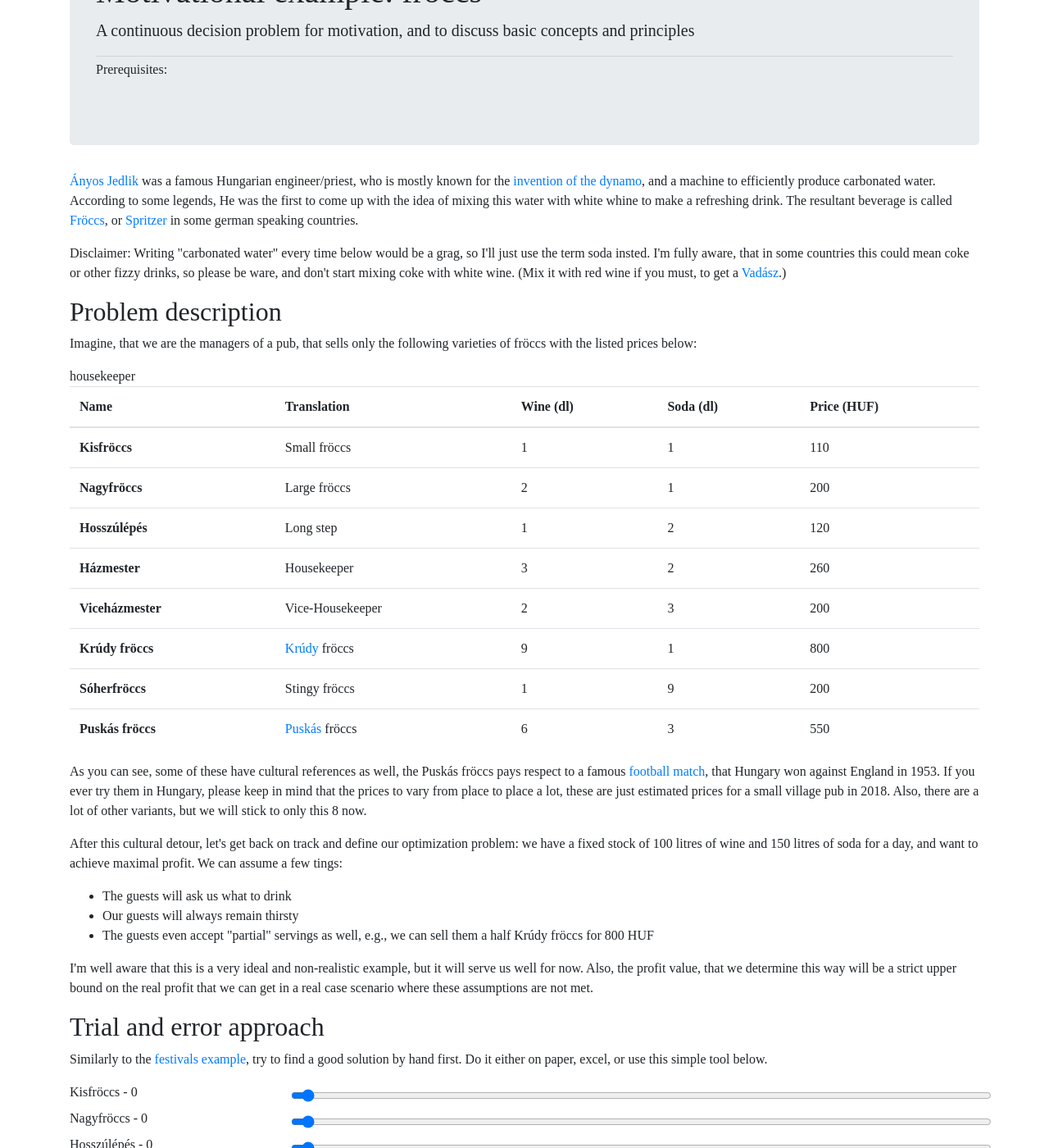
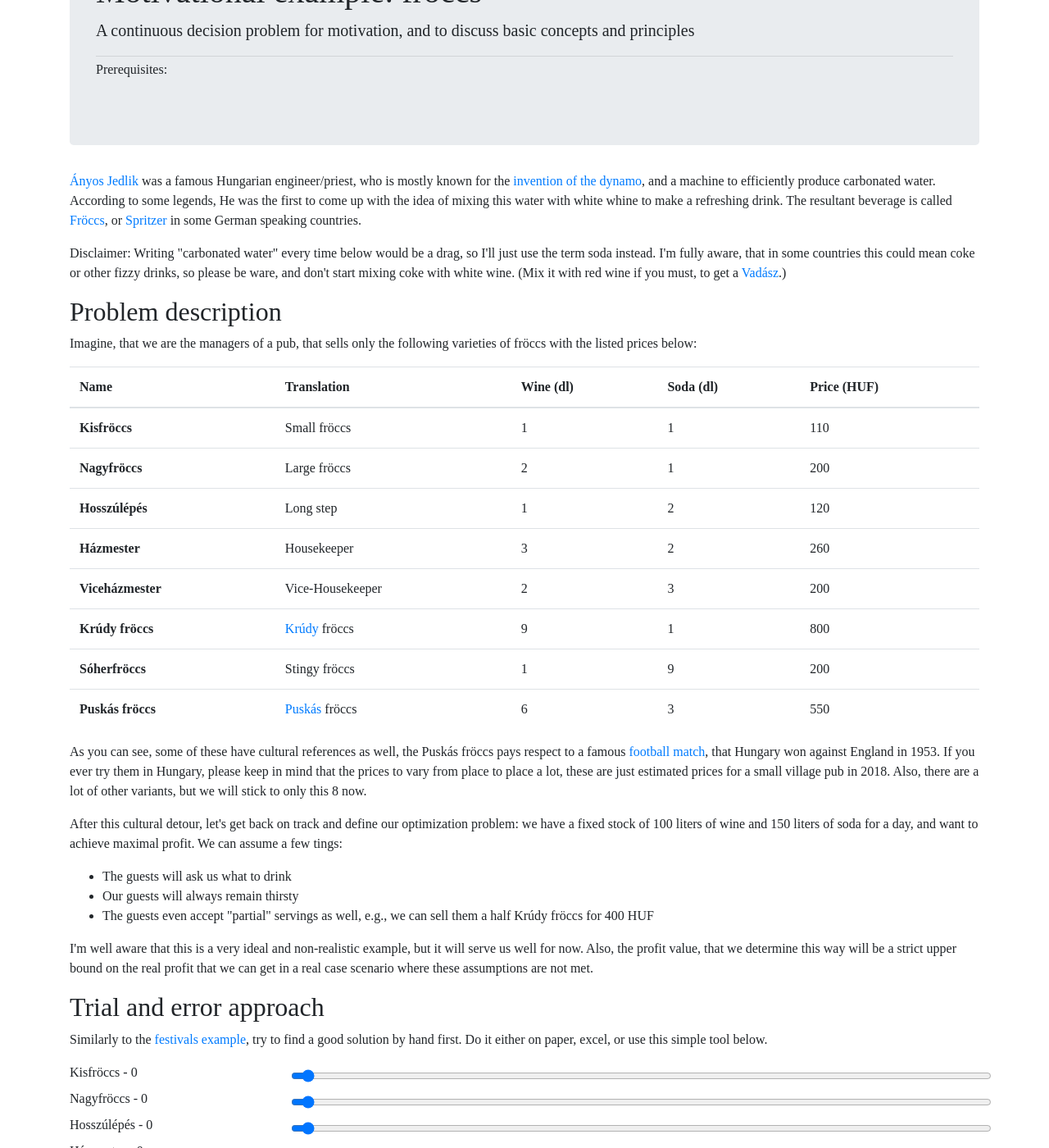
Before and after one commit to hegyhati/IMOLS, a Jekyll site: the page built from pages/motivational_froccs.html, in a window 1280 px wide and 1400 px high, scrolled down 248 px. Shown: the whole window at 82% size. Built offline with Jekyll 4.4.1, drawn with Linux system fonts in a browser that asks for light colours; nearby versions of some CDN libraries; formulas are drawn with MathJax 3; some of the changed text lies outside the part shown.

Commit message:
Few typo corrections

```diff
--- a/pages/motivational_festival.html
+++ b/pages/motivational_festival.html
@@ -101,7 +101,7 @@ prerequisite:
     </p>
 
     <div class="alert alert-info">
-      Note, that this logic would be much more complex to execute, if we were to have a larger problem, let's say 30 bands and 50 festivals. If our assumably optimal solution would have 9 festivals selected, all of the 8 element subsets of the 50 festivals should be checked, that is a pretty big number: \( {50 \choose 8} = 536878650 \).
+      Note, that this logic would be much more complex to execute, if we were to have a larger problem, let's say 30 bands and 50 festivals. If our presumably optimal solution would have 9 festivals selected, all of the 8 element subsets of the 50 festivals should be checked, that is a pretty big number: \( {50 \choose 8} = 536878650 \).
     </div>
 
     <p>
@@ -282,7 +282,7 @@ prerequisite:
 <p>
   For this particular example, this so-called <a href="https://en.wikipedia.org/wiki/Greedy_algorithm#p-search">Greedy algorithm</a> provided the optimal solution.
   For some problem classes, the optimality can be guaranteed in such a way, however, this problem is not like that.
-  It is not difficult to create an instance, where this algoithm would provide a sub-optimal solution.
+  It is not difficult to create an instance, where this algorithm would provide a sub-optimal solution.
   Try to construct such an example by yourself.
   <a class = "btn btn-block btn-outline-primary" data-toggle="collapse" href="#greedyCollapse" role="button">Show problem instance</a>
 </p>
--- a/pages/motivational_froccs.html
+++ b/pages/motivational_froccs.html
@@ -10,11 +10,11 @@ prerequisite: ["motivational_festivals"]
   <a href="https://en.wikipedia.org/wiki/%C3%81nyos_Jedlik">Ányos Jedlik</a> was a famous Hungarian engineer/priest, who is mostly known for the <a href="https://en.wikipedia.org/wiki/Dynamo#Dynamo_self_excitation">invention of the dynamo</a>, and a machine to efficiently produce carbonated water.
   According to some legends, He was the first to come up with the idea of mixing this water with white whine to make a refreshing drink.
   The resultant beverage is called <a href="https://hu.wikipedia.org/wiki/Fröccs">Fröccs</a>, or
-  <a href="https://en.wikipedia.org/wiki/Spritzer">Spritzer</a> in some german speaking countries.
+  <a href="https://en.wikipedia.org/wiki/Spritzer">Spritzer</a> in some German speaking countries.
 </p>
 
 <p>
-  Disclaimer: Writing "carbonated water" every time below would be a grag, so I'll just use the term soda insted.
+  Disclaimer: Writing "carbonated water" every time below would be a drag, so I'll just use the term soda instead.
   I'm fully aware, that in some countries this could mean coke or other fizzy drinks, so please be ware, and don't start mixing coke with white wine.
   (Mix it with red wine if you must, to get a <a href="https://en.wikipedia.org/wiki/Kalimotxo">Vadász</a>.)
 </p>
@@ -40,7 +40,7 @@ prerequisite: ["motivational_festivals"]
       <th scope="row">Kisfröccs</th>
       <td>Small fröccs</td>
       <td>1</td><td>1</td>
-      <td>110</td>housekeeper
+      <td>110</td>
     </tr>
     <tr>
       <th scope="row">Nagyfröccs</th>
@@ -94,14 +94,14 @@ prerequisite: ["motivational_festivals"]
 </p>
 
 <p>
-  After this cultural detour, let's get back on track and define our optimization problem: we have a fixed stock of 100 litres of wine and 150 litres of soda for a day, and want to achieve maximal profit.
+  After this cultural detour, let's get back on track and define our optimization problem: we have a fixed stock of 100 liters of wine and 150 liters of soda for a day, and want to achieve maximal profit.
   We can assume a few tings:
 </p>
 
 <ul>
   <li>The guests will ask us what to drink</li>
   <li>Our guests will always remain thirsty</li>
-  <li>The guests even accept "partial" servings as well, e.g., we can sell them a half Krúdy fröccs for 800 HUF</li>
+  <li>The guests even accept "partial" servings as well, e.g., we can sell them a half Krúdy fröccs for 400 HUF</li>
 </ul>
 
 <p>
```
Also changed, not shown: other parts of pages/motivational_froccs.html (+1 -1 lines).
